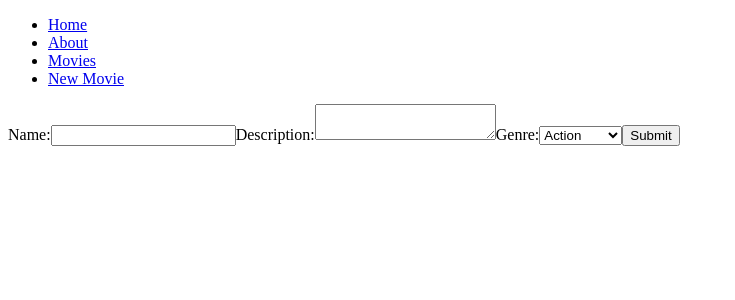
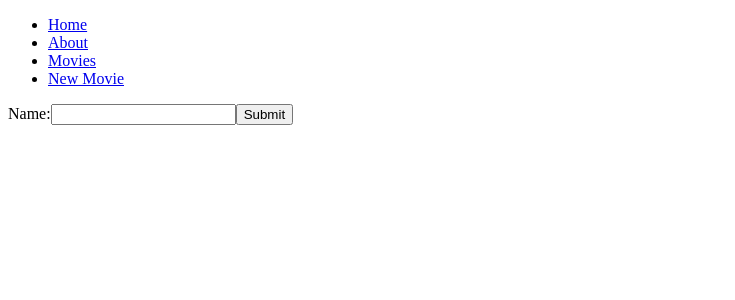
Before and after one commit to raulanatol/react-modulo-9, a React app: page /newMovie in a window 1280 px wide. Shown: the top 300 px of the page, without its empty margins (0-735 px from the left). Built offline with nearby package versions, Linux system fonts and the light colour scheme.

Commit message:
Uncontrolled-form input

```diff
--- a/src/pages/NewMovie.tsx
+++ b/src/pages/NewMovie.tsx
@@ -1,32 +1,16 @@
 import * as React from 'react';
 
-export interface NewMovieState {
-  name: string;
-  description: string;
-  genre: string;
-}
+export default class NewMovie extends React.Component {
+  input: HTMLInputElement;
 
-export default class NewMovie extends React.Component<{}, NewMovieState> {
   constructor(props) {
     super(props);
-
-    this.state = {
-      name: '',
-      description: '',
-      genre: ''
-    };
-
-    this.handleChange = this.handleChange.bind(this);
     this.handleSubmit = this.handleSubmit.bind(this);
-  }
-
-  handleChange(event) {
-    this.setState({ [event.target.name]: event.target.value });
   }
 
   handleSubmit(event) {
     event.preventDefault();
-    alert(`Creando nueva película: ${JSON.stringify(this.state)}`);
+    alert(`Creando nueva película: ${this.input.value}`);
   }
 
   render() {
@@ -34,19 +18,7 @@ export default class NewMovie extends React.Component<{}, NewMovieState> {
       <form onSubmit={this.handleSubmit}>
         <label>
           Name:
-          <input name="name" type="text" value={this.state.name} onChange={this.handleChange}/>
-        </label>
-        <label>
-          Description:
-          <textarea name="description" value={this.state.description} onChange={this.handleChange}/>
-        </label>
-        <label>
-          Genre:
-          <select name="genre" value={this.state.genre} onChange={this.handleChange}>
-            <option value="action">Action</option>
-            <option value="drama">Drama</option>
-            <option value="adventure">Adventure</option>
-          </select>
+          <input ref={c => this.input = c} type="text"/>
         </label>
         <input type="submit" value="Submit"/>
       </form>
```
